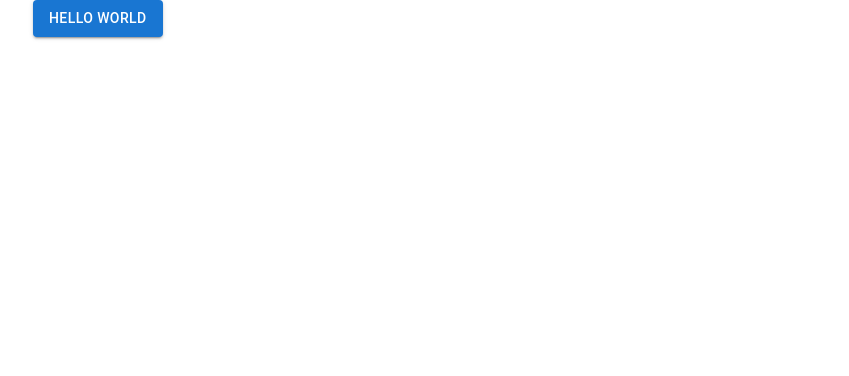
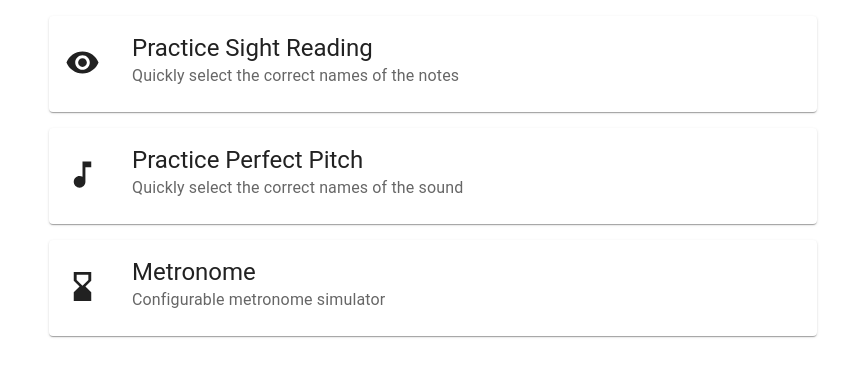
Before and after one commit to letientai299/musory, a React (Create React App) app: page / in a window 1280 px wide. Shown: the top 376 px of the page, without its empty margins (207-1056 px from the left). Built offline with nearby package versions, Linux system fonts and the light colour scheme.

Commit message:
Implement basic UI
Learn a bit about Typescript and currently disappointed with Webstorm
since it's not as helpful as Goland and IDEA.

```diff
--- a/src/App.tsx
+++ b/src/App.tsx
@@ -1,8 +1,70 @@
 import React from 'react'
-import { Button } from '@mui/material'
+import VisibilityIcon from '@mui/icons-material/Visibility'
+import MusicNoteIcon from '@mui/icons-material/MusicNote'
+import HourglassBottomIcon from '@mui/icons-material/HourglassBottom'
+import {
+  Card,
+  CardActionArea,
+  CardContent,
+  Grid,
+  SvgIcon,
+  Typography,
+} from '@mui/material'
 
-function App() {
-  return <Button variant="contained">Hello World</Button>
+class Tool {
+  constructor(
+    readonly name: string,
+    readonly description: string,
+    readonly icon: typeof SvgIcon
+  ) {}
+
+  card(): JSX.Element {
+    return (
+      <Card sx={{ margin: 2 }}>
+        <CardActionArea>
+          <Grid container direction="row" alignItems="center">
+            <Grid item>
+              <SvgIcon
+                component={this.icon}
+                fontSize="large"
+                sx={{ margin: 2 }}
+              />
+            </Grid>
+            <Grid item>
+              <CardContent>
+                <Typography variant="h5" color="text.primary">
+                  {this.name}
+                </Typography>
+                <Typography color="text.secondary">
+                  {this.description}
+                </Typography>
+              </CardContent>
+            </Grid>
+          </Grid>
+        </CardActionArea>
+      </Card>
+    )
+  }
 }
 
-export default App
+const tools: Tool[] = [
+  new Tool(
+    'Practice Sight Reading',
+    'Quickly select the correct names of the notes',
+    VisibilityIcon
+  ),
+  new Tool(
+    'Practice Perfect Pitch',
+    'Quickly select the correct names of the sound',
+    MusicNoteIcon
+  ),
+  new Tool(
+    'Metronome',
+    'Configurable metronome simulator',
+    HourglassBottomIcon
+  ),
+]
+
+export default function App() {
+  return <div>{tools.map((t) => t.card())}</div>
+}
```
Also changed, not shown: 1 other file (tests, documents, lock files or other folders).
